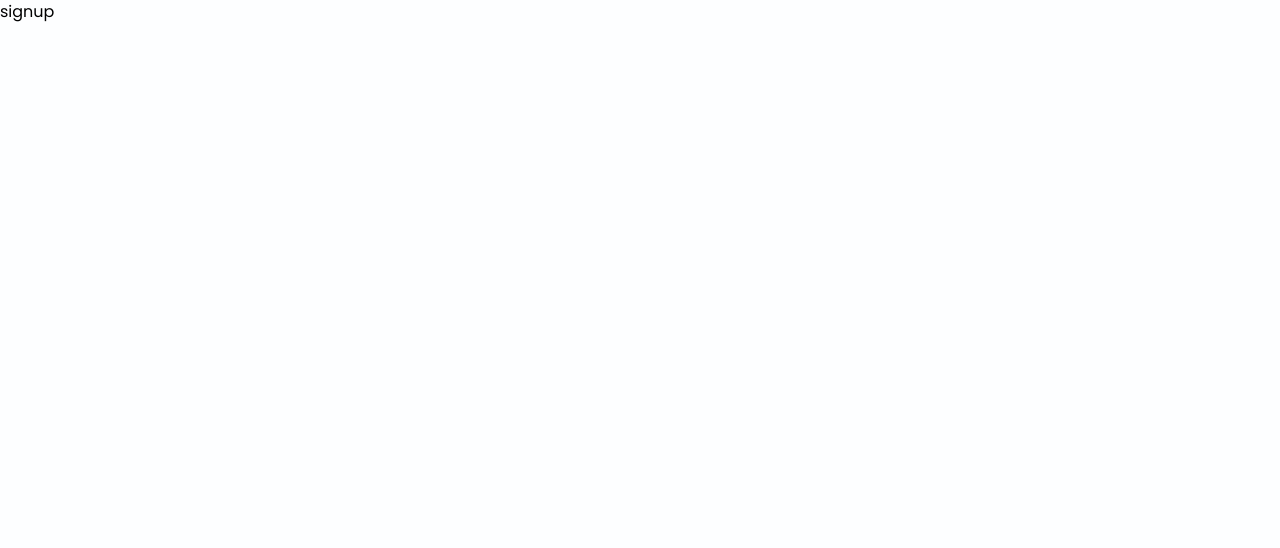
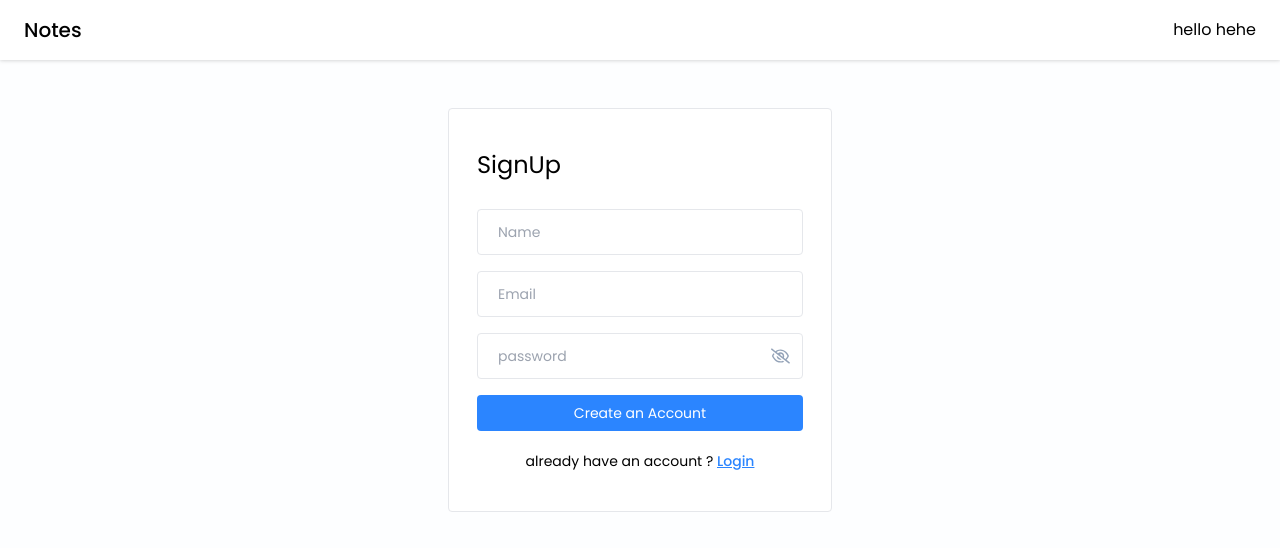
Before and after one commit to rbtsoheib/final_project, a React (Vite) app in the folder frontend/Notes-saver/: page /Signup in a window 1280 px wide. Shown: the top 548 px of the page. Built offline with nearby package versions, Linux system fonts and the light colour scheme.

Commit message:
i worked on the login and signup and finished them i created the navbar and the ProfileInfo a new folder and make a better UX, it's 11/12/2024 and tomorrow i will be resuming and work more on the ProfileInfo page and more components

```diff
--- /dev/null
+++ b/frontend/Notes-saver/src/components/Cards/ProfileInfo.jsx
@@ -0,0 +1,11 @@
+import React from 'react'
+
+const ProfileInfo = () => {
+  return (
+    <div>
+      hello hehe
+    </div>
+  )
+}
+
+export default ProfileInfo
--- a/frontend/Notes-saver/src/components/navbar/Navbar.jsx
+++ b/frontend/Notes-saver/src/components/navbar/Navbar.jsx
@@ -1,10 +1,12 @@
 import React from 'react';
+import ProfileInfo from '../Cards/ProfileInfo';
 
 const Navbar = () => {
   return (
     <>
     <div className='bg-white flex items-center justify-between px-6 py-2 drop-shadow' >
     <h2 className='text-xl font-medium text-black py-2'>Notes</h2>
+    <ProfileInfo />
     </div>
     </>
   )
--- a/frontend/Notes-saver/src/pages/home/Home.jsx
+++ b/frontend/Notes-saver/src/pages/home/Home.jsx
@@ -1,12 +1,11 @@
 import React from 'react';
+import Navbar from '../../components/navbar/Navbar';
 
 const Home = () => {
   return (
-    <div>
-
-    hello nigga
-
-    </div>
+  <>
+  <Navbar />
+  </>
   )
 }
 
--- a/frontend/Notes-saver/src/pages/login/Login.jsx
+++ b/frontend/Notes-saver/src/pages/login/Login.jsx
@@ -1,26 +1,61 @@
-import React from "react";
+import React , { useState } from "react";
 import { Link } from "react-router-dom";
 import Navbar from "../../components/navbar/Navbar";
 import PasswordInput from "../../components/input/PasswordInput";
+import { validateEmail } from "../../utils/helper";
 
 const Login = () => {
+  const [email, setEmail] = useState("");
+  const [password, setPassword] = useState("");
+  const [error, setError] = useState(null);
+
+  const handleLogin = async (e) => {
+    e.preventDefault();
+
+    if (!validateEmail(email)) {
+      setError("please enter a valide email address...");
+      return;
+    }
+
+    if (!password) {
+      setError("please enter the right password");
+      return;
+    }
+
+    setError("")
+
+    // Login API caller
+
+  };
+
   return (
     <>
       <Navbar />
 
-      <div className="flex items-center justify-center mt-28">
+      <div className="flex items-center justify-center mt-16">
         <div className="w-96 border rounded bg-white px-7 py-10">
-          <form onSubmit={() => {}}>
+          <form onSubmit={handleLogin}>
             <h4 className="text-2xl mb-7">Login</h4>
-            <input type="text" placeholder="Email" className="input-box" />
+            <input
+              type="text"
+              placeholder="Email"
+              className="input-box"
+              value={email}
+              onChange={(e) => setEmail(e.target.value)}
+            />
 
-              <PasswordInput />
+            <PasswordInput
+              value={password}
+              onChange={(e) => setPassword(e.target.value)}
+            />
+
+            {error && <p className="text-red-500 text-xs pb-1">{error}</p>}
 
             <button type="submit" className="btn-primary">
               Login
             </button>
             <p className="text-sm text-center mt-4">
-              not registered yet ?
+              not registered yet ? {" "}
               <Link to="/Signup" className="font-medium text-primary underline">
                 Create an Account
               </Link>
--- a/frontend/Notes-saver/src/pages/signup/Signup.jsx
+++ b/frontend/Notes-saver/src/pages/signup/Signup.jsx
@@ -1,11 +1,85 @@
-import React from 'react'
+import React, { useState } from "react";
+import { Link } from "react-router-dom";
+import Navbar from "../../components/navbar/Navbar";
+import PasswordInput from "../../components/input/PasswordInput";
+import { validateEmail } from "../../utils/helper";
 
 const Signup = () => {
+  const [name, setName] = useState("");
+  const [email, setEmail] = useState("");
+  const [password, setPassword] = useState("");
+  const [error, setError] = useState(null);
+
+  const handleSignup = async (e) => {
+    e.preventDefault();
+
+    if (!name) {
+      setError("Please enter a Name...");
+      return;
+    }
+
+    if (!validateEmail(email)) {
+      setError("Please enter a valide Email...");
+      return;
+    }
+
+    if (!password) {
+      setError("Please enter a Password...");
+      return;
+    }
+
+    setError('')
+
+    // SignUp API call
+
+  };
+
   return (
-    <div>
-      signup
-    </div>
-  )
-}
+    <>
+      <Navbar />
 
-export default Signup ;
+      <div className="flex items-center justify-center mt-12 mb-8">
+        <div className="w-96 border rounded bg-white px-7 py-10">
+          <form onSubmit={handleSignup}>
+            <h4 className="text-2xl mb-7">SignUp</h4>
+
+            <input
+              type="text"
+              placeholder="Name"
+              className="input-box"
+              value={name}
+              onChange={(e) => setName(e.target.value)}
+            />
+
+            <input
+              type="text"
+              placeholder="Email"
+              className="input-box"
+              value={email}
+              onChange={(e) => setEmail(e.target.value)}
+            />
+
+            <PasswordInput
+              value={password}
+              onChange={(e) => setPassword(e.target.value)}
+            />
+
+            {error && <p className="text-red-500 text-xs pb-1">{error}</p>}
+
+            <button type="submit" className="btn-primary">
+              Create an Account
+            </button>
+            <p className="text-sm text-center mt-4">
+              already have an account ? {" "}
+              <Link to="/Login" className="font-medium text-primary underline">
+                Login
+              </Link>
+            </p>
+          </form>
+        </div>
+      </div>
+    </>
+  );
+};
+
+export default Signup;
--- /dev/null
+++ b/frontend/Notes-saver/src/utils/helper.js
@@ -0,0 +1,6 @@
+export const validateEmail = (email) => {
+
+  const regex = /^[^\s@]+@[^\s@]+\.[^\s@]+$/;
+
+  return regex.test(email);
+};
```
